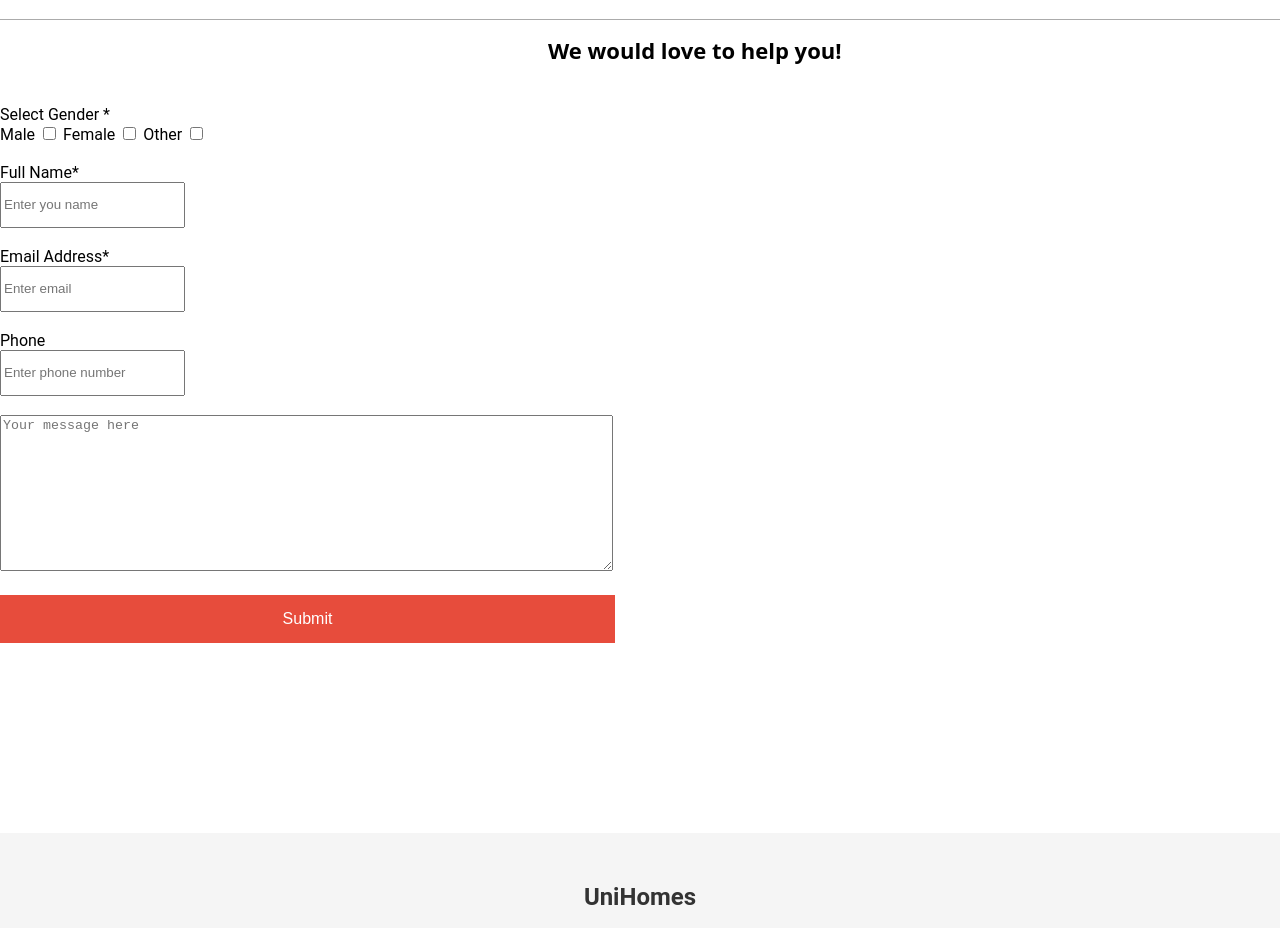
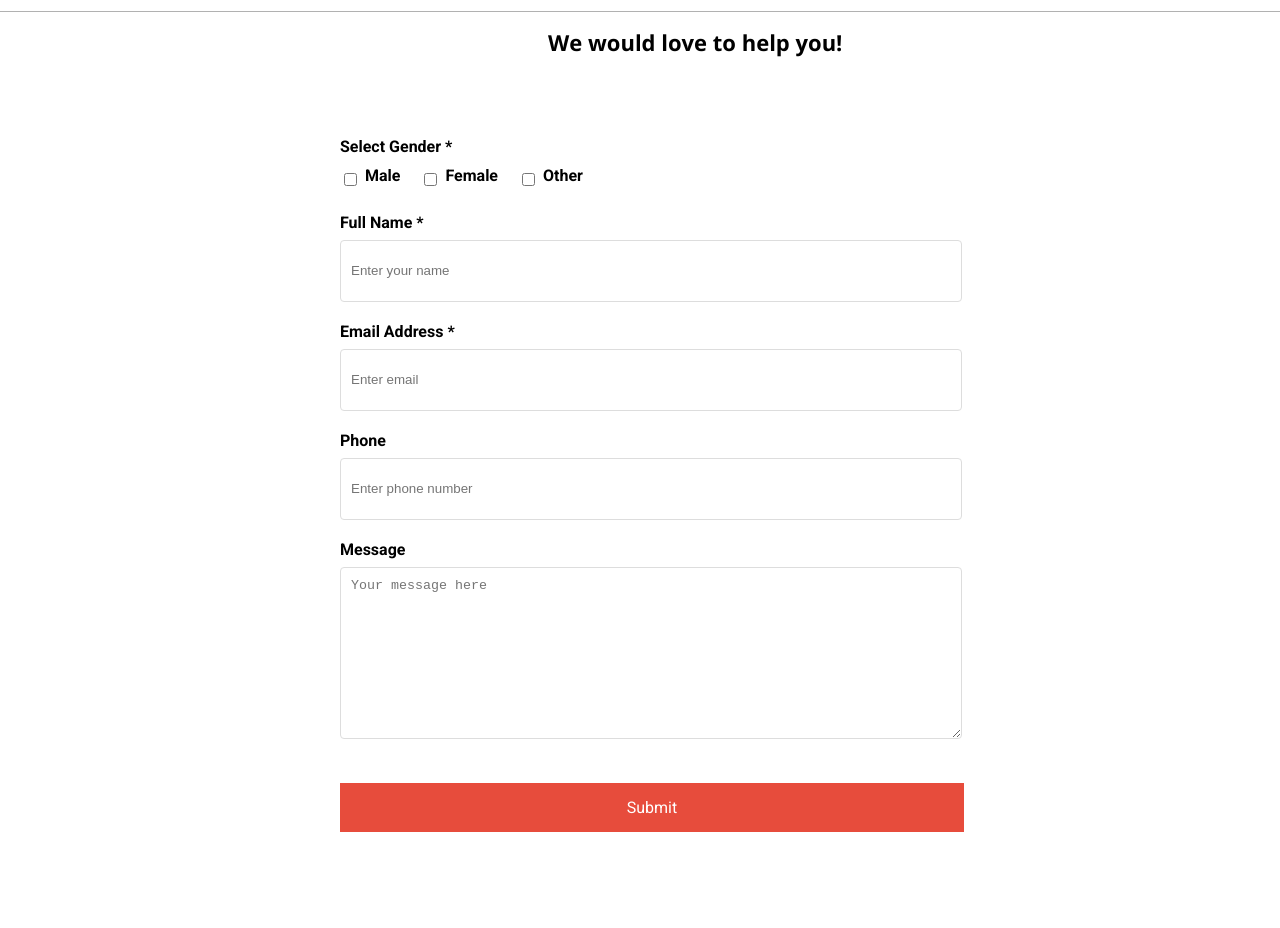
Before and after one commit to Faizan731402/Webmarkup-final-project, a plain HTML site: page contact.html in a window 1280 px wide. Shown: the part 68-996 px from the top of the page. Drawn offline with nearby package versions, Linux system fonts and the light colour scheme.

Commit message:
Update contact.html

```diff
--- a/contact.html
+++ b/contact.html
@@ -6,6 +6,8 @@
     <meta name="viewport" content="width=device-width, initial-scale=1.0">
     <title>Contact us</title>
     <link rel="stylesheet" type="text/css" href="style.css" />
+    <link href="https://fonts.googleapis.com/css2?family=Open+Sans:wght@400;700&family=Roboto:wght@400;700&display=swap"
+        rel="stylesheet">
     <link rel="stylesheet" href="https://cdnjs.cloudflare.com/ajax/libs/font-awesome/4.7.0/css/font-awesome.min.css">
 </head>
 
@@ -13,52 +15,72 @@
 
 
     <nav>
-        <main class="logo"> UniHomes </main>
+        <a class="logo" href="file:///Users/faizan/Desktop/unihomes-home-page/index.html#"> UniHomes </a>
         <section class="menu-links">
-            <a href="#">List your property</a>
-            <a href="#">About us</a>
-            <a href="#">Contact us</a>
-            <a href="#" class="find-home-button" style="color: white;">Find my home</a>
+            <a href="file:///Users/faizan/Desktop/Root-folder-Faizan/Listproperty.html">List your property</a>
+            <a href="file:///Users/faizan/Desktop/Root-folder-Faizan/about.html">About us</a>
+            <a href="file:///Users/faizan/Desktop/Root-folder-Faizan/contact.html">Contact us</a>
+            <a href="file:///Users/faizan/Desktop/Root-folder-Faizan/explore.html" class="find-home-button"
+                style="color: white;">Find my home</a>
         </section>
     </nav>
-    <hr class="line" style="border: none; height: 1px; background-color: rgb(171, 171, 171); width: 100%;">
+    <section class="love-line"> </section>
 
     <h1 class="contact-heading"> We would love to help you! </h1>
 
 
-    <section class="form-container">
+    <section class="contact-section">
 
-        <form>
 
-            <label for="Gender">Select Gender *</label><br>
-            <label for="Male"> Male</label>
-            <input class="checkmark" type="checkbox">
-            <label for="Female"> Female</label>
-            <input class="checkmark" type="checkbox">
-            <label for="Female"> Other</label>
-            <input class="checkmark" type="checkbox"><br><br>
+        <form class="contact-form">
+            <section class="form-group">
+                <label>Select Gender *</label>
+                <section class="checkbox-group">
+                    <section class="checkbox-item">
+                        <input type="checkbox" id="male" class="checkmark">
+                        <label for="male">Male</label>
+                    </section>
+                    <section class="checkbox-item">
+                        <input type="checkbox" id="female" class="checkmark">
+                        <label for="female">Female</label>
+                    </section>
+                    <section class="checkbox-item">
+                        <input type="checkbox" id="other" class="checkmark">
+                        <label for="other">Other</label>
+                    </section>
+                </section>
+            </section>
+
+            <section class="form-group">
+                <label for="name">Full Name *</label>
+                <input id="name" class="name" type="text" placeholder="Enter your name">
+            </section>
+
+            <section class="form-group">
+                <label for="email">Email Address *</label>
+                <input id="email" class="email" type="email" placeholder="Enter email">
+            </section>
+
+            <section class="form-group">
+                <label for="phone">Phone</label>
+                <input id="phone" class="phone" type="tel" placeholder="Enter phone number">
+            </section>
+
+            <section class="form-group">
+                <label for="message">Message</label>
+                <textarea id="message" class="textarea" placeholder="Your message here" cols="74" rows="10"
+                    minlength="10" maxlength="500" required></textarea>
+            </section>
 
 
 
-            <label for="Name">Full Name*</label><br>
-            <input class="name" type="text" placeholder="Enter you name"><br><br>
-
-            <label class="mail" for="email">Email Address*</label><br>
-            <input class="email" type="email" id="email" name="email" placeholder="Enter email"><br><br>
-
-
-            <label for="Phone">Phone</label><br>
-            <input class="phone" type="tel" placeholder="Enter phone number"><br><br>
-
-
-            <textarea class="textarea" name="myTextarea" placeholder="Your message here" cols="74" rows="10"
-                minlength="10" maxlength="500" required></textarea><br>
+            <section class="form-group">
+                <a href="submission.html" class="button-submit">Submit</a>
+            </section>
 
 
 
-            <button class="button-submit" type="button" name="myButton">
-                Submit
-            </button>
+
         </form>
     </section>
 
@@ -71,10 +93,11 @@
         </section>
         <section class="footer-links">
             <ul>
-                <li><a href="#">List your property</a></li>
-                <li><a href="#">About us</a></li>
-                <li><a href="#">Contact us</a></li>
-                <li><a href="#">Find my home</a></li>
+                <li><a href="file:///Users/faizan/Desktop/Root-folder-Faizan/Listproperty.html">List your property</a>
+                </li>
+                <li><a href="file:///Users/faizan/Desktop/Root-folder-Faizan/about.html">About us</a></li>
+                <li><a href="file:///Users/faizan/Desktop/Root-folder-Faizan/contact.html">Contact us</a></li>
+                <li><a href="file:///Users/faizan/Desktop/Root-folder-Faizan/explore.html">Find my home</a></li>
             </ul>
         </section>
         <p class="footer-copyright">&copy; Copyright 2024 UniHomes, All rights reserved</p>
```
